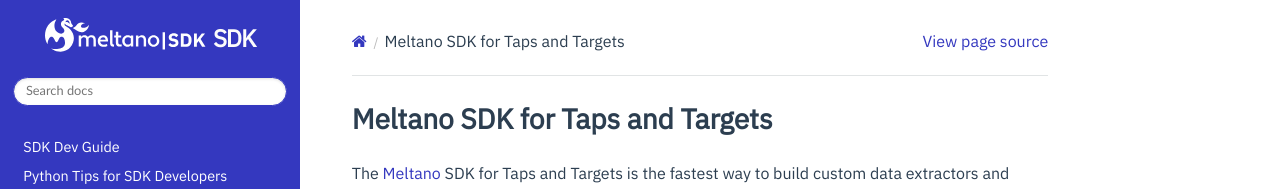
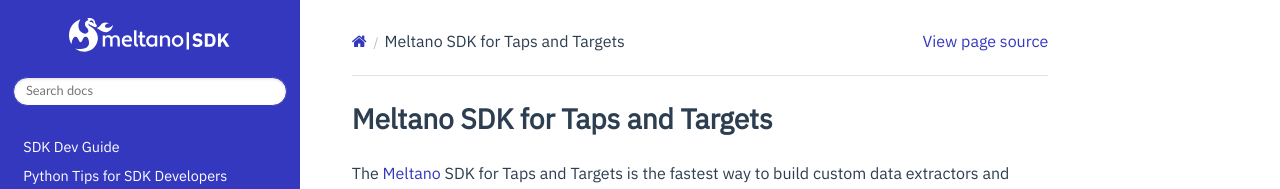
Before and after one commit to meltano/sdk, a Sphinx documentation site: the page built from docs/index.rst, in a window 1280 px wide. Shown: the top 189 px of the page. Built offline with Sphinx 7.4.7 and the Read the Docs theme 2.0.0, drawn with Linux system fonts in a browser that asks for light colours.

Commit message:
remove CSS

```diff
--- a/docs/_static/css/custom.css
+++ b/docs/_static/css/custom.css
@@ -46,12 +46,6 @@
   vertical-align: text-bottom;
   position: relative;
   top: 1px;
-}
-
-.wy-side-nav-search > a::after {
-  display: inline-block;
-  content: "SDK";
-  letter-spacing: -1px;
 }
 
 .wy-side-nav-search > div.version {
```
